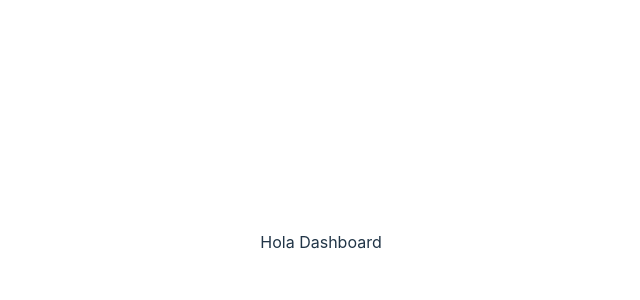
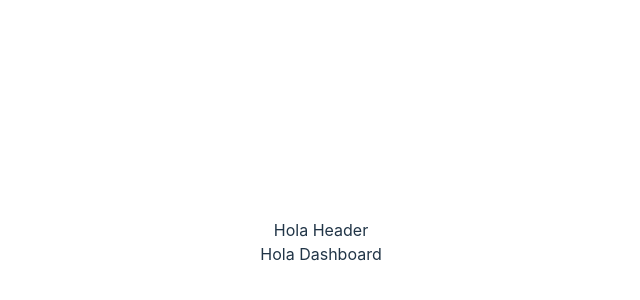
Before and after one commit to stivengm/ShopBeerDashboard, a React (Vite) app: page / in a window 1280 px wide. Shown: the part 158-458 px from the top of the page, without its empty margins (319-959 px from the left). Built offline with nearby package versions, Linux system fonts and the light colour scheme.

Commit message:
ADD - Add header.

```diff
--- a/src/components/dashboard/dashboard.jsx
+++ b/src/components/dashboard/dashboard.jsx
@@ -1,7 +1,9 @@
+import { Header } from '../shared/header';
 
 export function Dashboard() {
     return(
         <div>
+            <Header />
             Hola Dashboard
         </div>
     )
--- /dev/null
+++ b/src/components/shared/header.jsx
@@ -0,0 +1,8 @@
+
+export function Header() {
+    return(
+        <div>
+            Hola Header
+        </div>
+    )
+}
```
